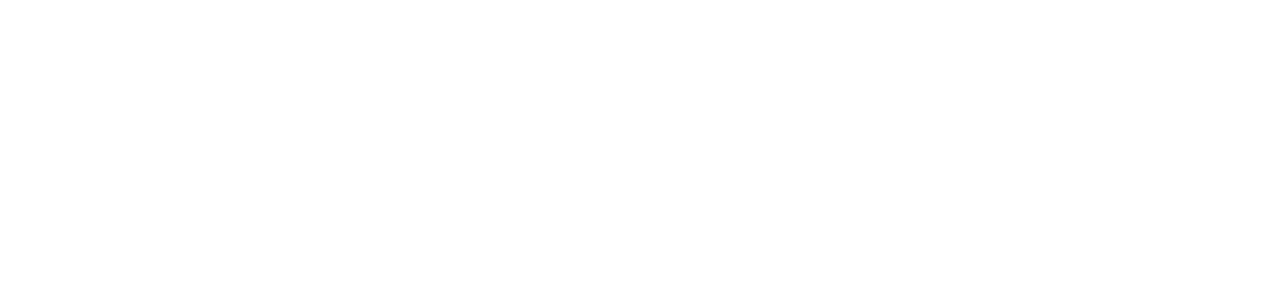
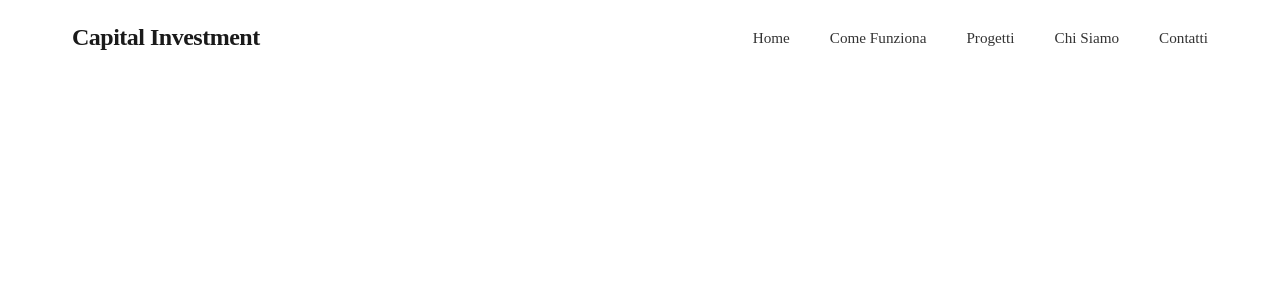
Before and after one commit to samuelescavello/Capital-Investment, a React (Vite) app: page / in a window 1280 px wide. Shown: the top 300 px of the page. Built offline with nearby package versions, Linux system fonts and the light colour scheme.

Commit message:
bozza nav

```diff
--- a/src/App.jsx
+++ b/src/App.jsx
@@ -1,7 +1,12 @@
 import "./App.css";
+import Navbar from "./components/Navbar";
 
 function App() {
-  return <></>;
+  return (
+    <>
+      <Navbar />
+    </>
+  );
 }
 
 export default App;
--- /dev/null
+++ b/src/components/Navbar.css
@@ -0,0 +1,121 @@
+.navbar {
+  position: fixed;
+  top: 0;
+  left: 0;
+  width: 100%;
+  padding: 1.5rem 0;
+  background: transparent;
+  transition: all 0.3s ease;
+  z-index: 1000;
+}
+
+.navbar.scrolled {
+  background: rgba(255, 255, 255, 0.98);
+  backdrop-filter: blur(10px);
+  box-shadow: 0 2px 20px rgba(0, 0, 0, 0.1);
+  padding: 1rem 0;
+}
+
+.navbar-container {
+  max-width: 1200px;
+  margin: 0 auto;
+  padding: 0 2rem;
+  display: flex;
+  justify-content: space-between;
+  align-items: center;
+}
+
+.navbar-logo h2 {
+  font-size: 1.5rem;
+  font-weight: 700;
+  color: #1a1a1a;
+  margin: 0;
+  letter-spacing: -0.5px;
+}
+
+.navbar-menu {
+  display: flex;
+  gap: 2.5rem;
+  align-items: center;
+}
+
+.nav-link {
+  color: #333;
+  text-decoration: none;
+  font-weight: 500;
+  font-size: 0.95rem;
+  transition: color 0.3s ease;
+  cursor: pointer;
+  position: relative;
+}
+
+.nav-link::after {
+  content: "";
+  position: absolute;
+  bottom: -5px;
+  left: 0;
+  width: 0;
+  height: 2px;
+  background: #c9a961;
+  transition: width 0.3s ease;
+}
+
+.nav-link:hover {
+  color: #c9a961;
+}
+
+.nav-link:hover::after {
+  width: 100%;
+}
+
+/* Hamburger Menu */
+.hamburger {
+  display: none;
+  flex-direction: column;
+  gap: 5px;
+  cursor: pointer;
+  z-index: 1001;
+}
+
+.hamburger span {
+  width: 25px;
+  height: 3px;
+  background: #1a1a1a;
+  border-radius: 2px;
+  transition: all 0.3s ease;
+}
+
+/* Responsive */
+@media (max-width: 768px) {
+  .hamburger {
+    display: flex;
+  }
+
+  .navbar-menu {
+    position: fixed;
+    top: 0;
+    right: -100%;
+    width: 70%;
+    height: 100vh;
+    background: white;
+    flex-direction: column;
+    justify-content: flex-start;
+    align-items: flex-start;
+    padding: 5rem 2rem 2rem 2rem;
+    gap: 2rem;
+    transition: right 0.3s ease;
+    box-shadow: -5px 0 15px rgba(0, 0, 0, 0.1);
+  }
+
+  .navbar-menu.active {
+    right: 0;
+  }
+
+  .nav-link {
+    font-size: 1.2rem;
+  }
+
+  .nav-link::after {
+    display: none;
+  }
+}
--- /dev/null
+++ b/src/components/Navbar.jsx
@@ -0,0 +1,62 @@
+import { useState, useEffect } from "react";
+import "./Navbar.css";
+
+const Navbar = () => {
+  const [scrolled, setScrolled] = useState(false);
+  const [menuOpen, setMenuOpen] = useState(false);
+
+  useEffect(() => {
+    const handleScroll = () => {
+      setScrolled(window.scrollY > 50);
+    };
+    window.addEventListener("scroll", handleScroll);
+    return () => window.removeEventListener("scroll", handleScroll);
+  }, []);
+
+  const scrollToSection = (sectionId) => {
+    const element = document.getElementById(sectionId);
+    if (element) {
+      element.scrollIntoView({ behavior: "smooth" });
+      setMenuOpen(false);
+    }
+  };
+
+  return (
+    <nav className={`navbar ${scrolled ? "scrolled" : ""}`}>
+      <div className="navbar-container">
+        <div className="navbar-logo">
+          <h2>Capital Investment</h2>
+        </div>
+
+        <div className={`navbar-menu ${menuOpen ? "active" : ""}`}>
+          <a onClick={() => scrollToSection("home")} className="nav-link">
+            Home
+          </a>
+          <a
+            onClick={() => scrollToSection("come-funziona")}
+            className="nav-link"
+          >
+            Come Funziona
+          </a>
+          <a onClick={() => scrollToSection("progetti")} className="nav-link">
+            Progetti
+          </a>
+          <a onClick={() => scrollToSection("chi-siamo")} className="nav-link">
+            Chi Siamo
+          </a>
+          <a onClick={() => scrollToSection("contatti")} className="nav-link">
+            Contatti
+          </a>
+        </div>
+
+        <div className="hamburger" onClick={() => setMenuOpen(!menuOpen)}>
+          <span></span>
+          <span></span>
+          <span></span>
+        </div>
+      </div>
+    </nav>
+  );
+};
+
+export default Navbar;
```
